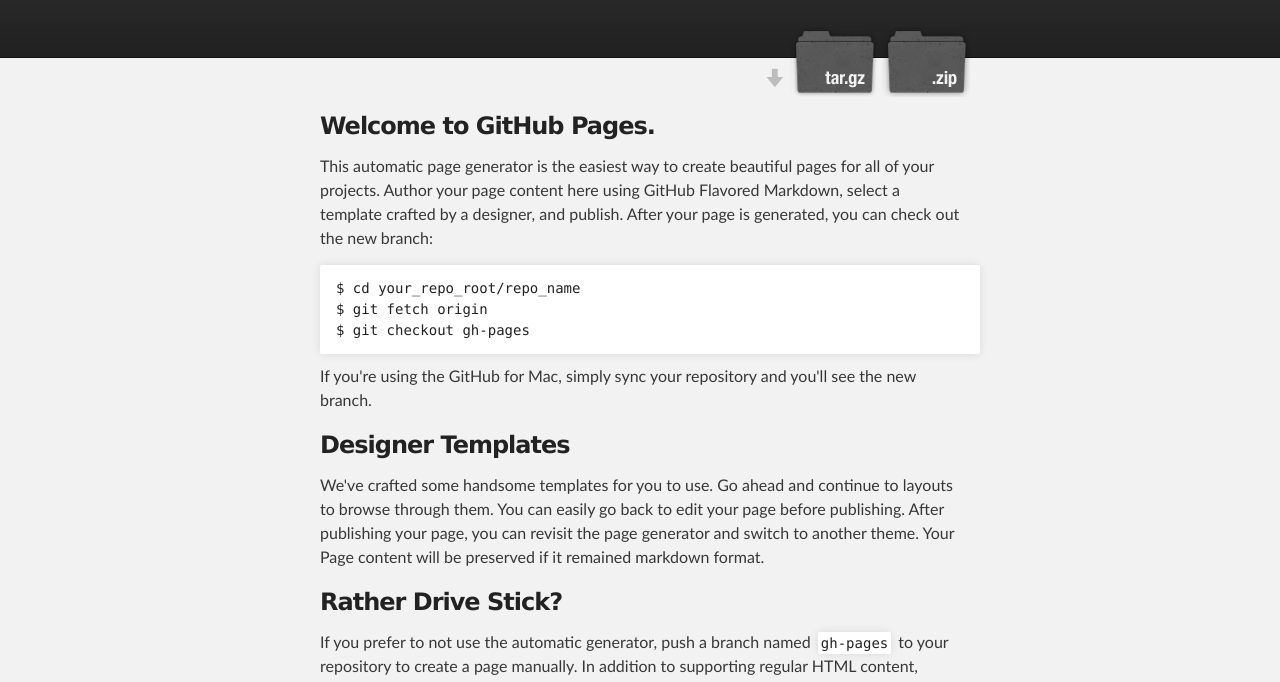
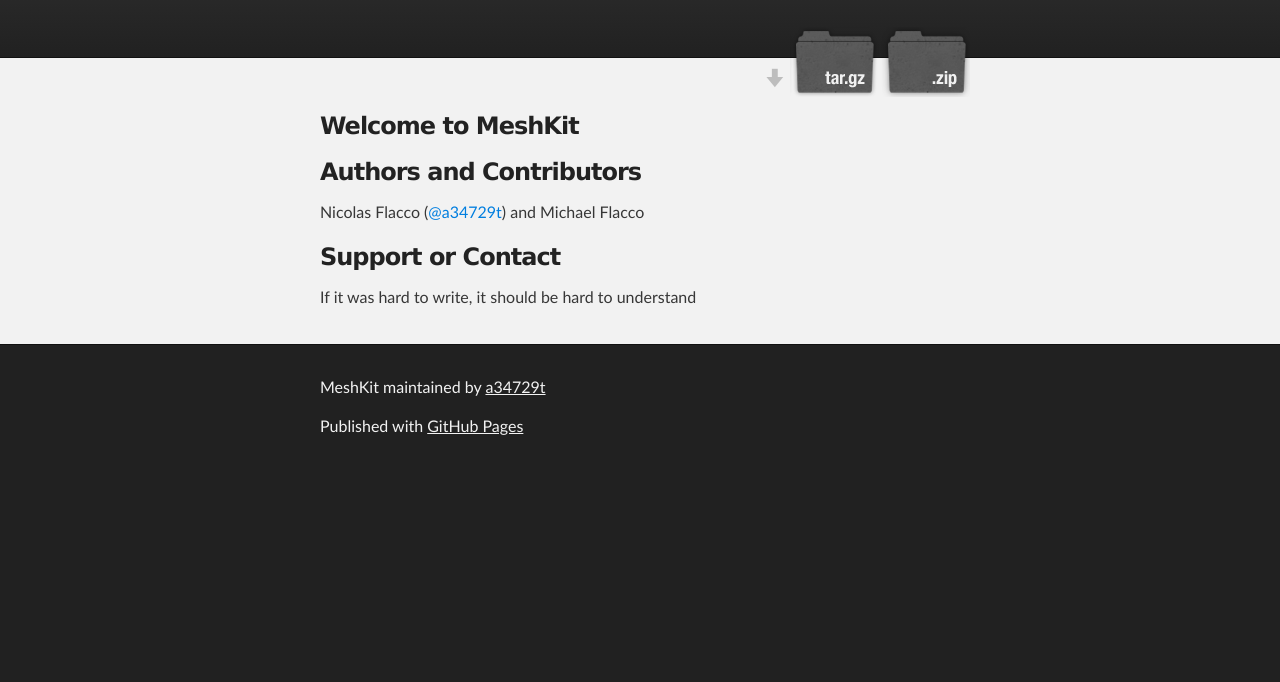
Before and after one commit to a34729t/MeshKit, a plain HTML site: page index.html in a window 1280 px wide. Shown: the part 116-798 px from the top of the page. Drawn offline with Linux system fonts and the light colour scheme.

Commit message:
Create gh-pages branch via GitHub

```diff
--- a/index.html
+++ b/index.html
@@ -32,36 +32,17 @@
     <div id="main_content_wrap" class="outer">
       <section id="main_content" class="inner">
         <h3>
-<a name="welcome-to-github-pages" class="anchor" href="#welcome-to-github-pages"><span class="octicon octicon-link"></span></a>Welcome to GitHub Pages.</h3>
-
-<p>This automatic page generator is the easiest way to create beautiful pages for all of your projects. Author your page content here using GitHub Flavored Markdown, select a template crafted by a designer, and publish. After your page is generated, you can check out the new branch:</p>
-
-<pre><code>$ cd your_repo_root/repo_name
-$ git fetch origin
-$ git checkout gh-pages
-</code></pre>
-
-<p>If you're using the GitHub for Mac, simply sync your repository and you'll see the new branch.</p>
-
-<h3>
-<a name="designer-templates" class="anchor" href="#designer-templates"><span class="octicon octicon-link"></span></a>Designer Templates</h3>
-
-<p>We've crafted some handsome templates for you to use. Go ahead and continue to layouts to browse through them. You can easily go back to edit your page before publishing. After publishing your page, you can revisit the page generator and switch to another theme. Your Page content will be preserved if it remained markdown format.</p>
-
-<h3>
-<a name="rather-drive-stick" class="anchor" href="#rather-drive-stick"><span class="octicon octicon-link"></span></a>Rather Drive Stick?</h3>
-
-<p>If you prefer to not use the automatic generator, push a branch named <code>gh-pages</code> to your repository to create a page manually. In addition to supporting regular HTML content, GitHub Pages support Jekyll, a simple, blog aware static site generator written by our own Tom Preston-Werner. Jekyll makes it easy to create site-wide headers and footers without having to copy them across every page. It also offers intelligent blog support and other advanced templating features.</p>
+<a name="welcome-to-meshkit" class="anchor" href="#welcome-to-meshkit"><span class="octicon octicon-link"></span></a>Welcome to MeshKit</h3>
 
 <h3>
 <a name="authors-and-contributors" class="anchor" href="#authors-and-contributors"><span class="octicon octicon-link"></span></a>Authors and Contributors</h3>
 
-<p>You can <a href="https://github.com/blog/821" class="user-mention">@mention</a> a GitHub username to generate a link to their profile. The resulting <code>&lt;a&gt;</code> element will link to the contributor's GitHub Profile. For example: In 2007, Chris Wanstrath (<a href="https://github.com/defunkt" class="user-mention">@defunkt</a>), PJ Hyett (<a href="https://github.com/pjhyett" class="user-mention">@pjhyett</a>), and Tom Preston-Werner (<a href="https://github.com/mojombo" class="user-mention">@mojombo</a>) founded GitHub.</p>
+<p>Nicolas Flacco (<a href="https://github.com/a34729t" class="user-mention">@a34729t</a>) and Michael Flacco</p>
 
 <h3>
 <a name="support-or-contact" class="anchor" href="#support-or-contact"><span class="octicon octicon-link"></span></a>Support or Contact</h3>
 
-<p>Having trouble with Pages? Check out the documentation at <a href="http://help.github.com/pages">http://help.github.com/pages</a> or contact <a href="mailto:support@github.com">support@github.com</a> and we’ll help you sort it out.</p>
+<p>If it was hard to write, it should be hard to understand</p>
       </section>
     </div>
 
@@ -73,6 +54,16 @@
       </footer>
     </div>
 
+              <script type="text/javascript">
+            var gaJsHost = (("https:" == document.location.protocol) ? "https://ssl." : "http://www.");
+            document.write(unescape("%3Cscript src='" + gaJsHost + "google-analytics.com/ga.js' type='text/javascript'%3E%3C/script%3E"));
+          </script>
+          <script type="text/javascript">
+            try {
+              var pageTracker = _gat._getTracker("&lt;script&gt;   (function(i,s,o,g,r,a,m){i[&#39;GoogleAnalyticsObject&#39;]=r;i[r]=i[r]||function(){   (i[r].q=i[r].q||[]).push(arguments)},i[r].l=1*new Date();a=s.createElement(o),   m=s.getElementsByTagName(o)[0];a.async=1;a.src=g;m.parentNode.insertBefore(a,m)   })(window,document,&#39;script&#39;,&#39;//www.google-analytics.com/analytics.js&#39;,&#39;ga&#39;);    ga(&#39;create&#39;, &#39;UA-49359538-2&#39;, &#39;a34729t.github.io&#39;);   ga(&#39;send&#39;, &#39;pageview&#39;);  &lt;/script&gt;");
+            pageTracker._trackPageview();
+            } catch(err) {}
+          </script>
 
 
   </body>
```
Also changed, not shown: params.json (+1 -1 lines).
